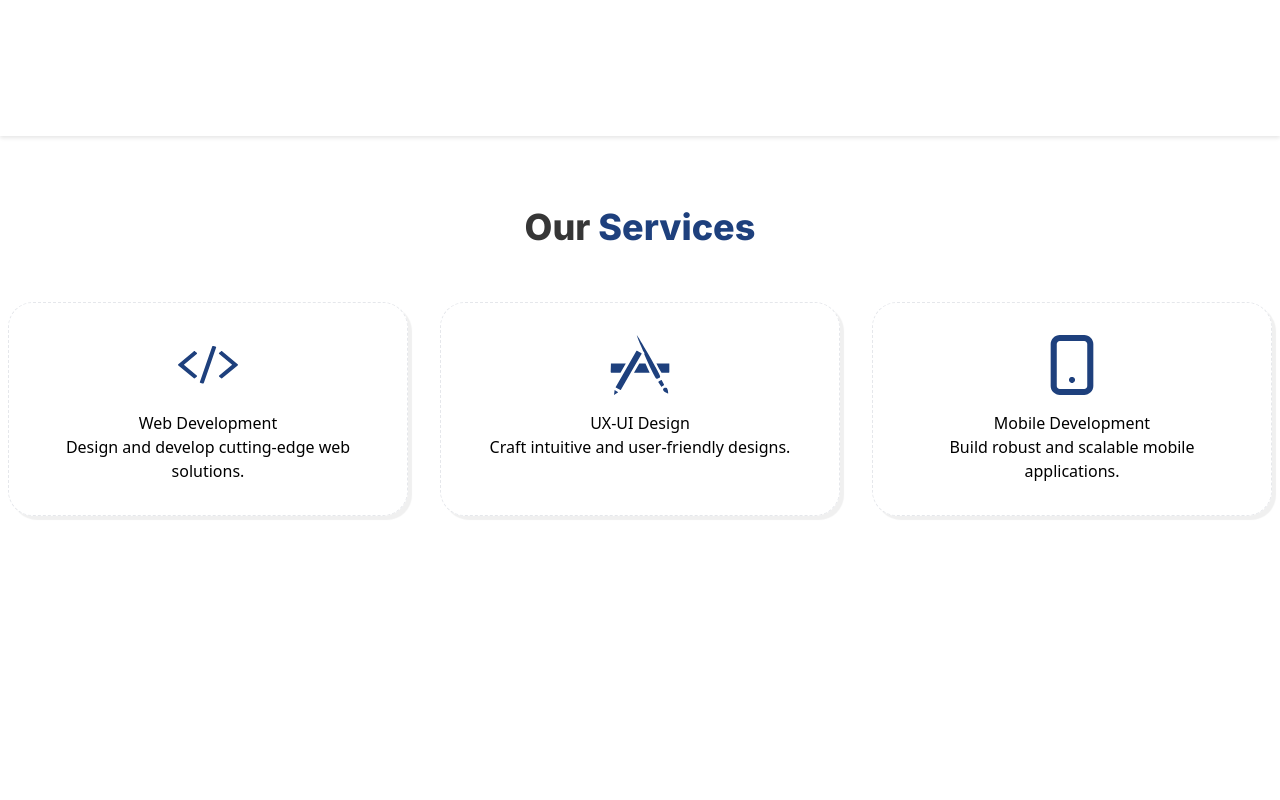
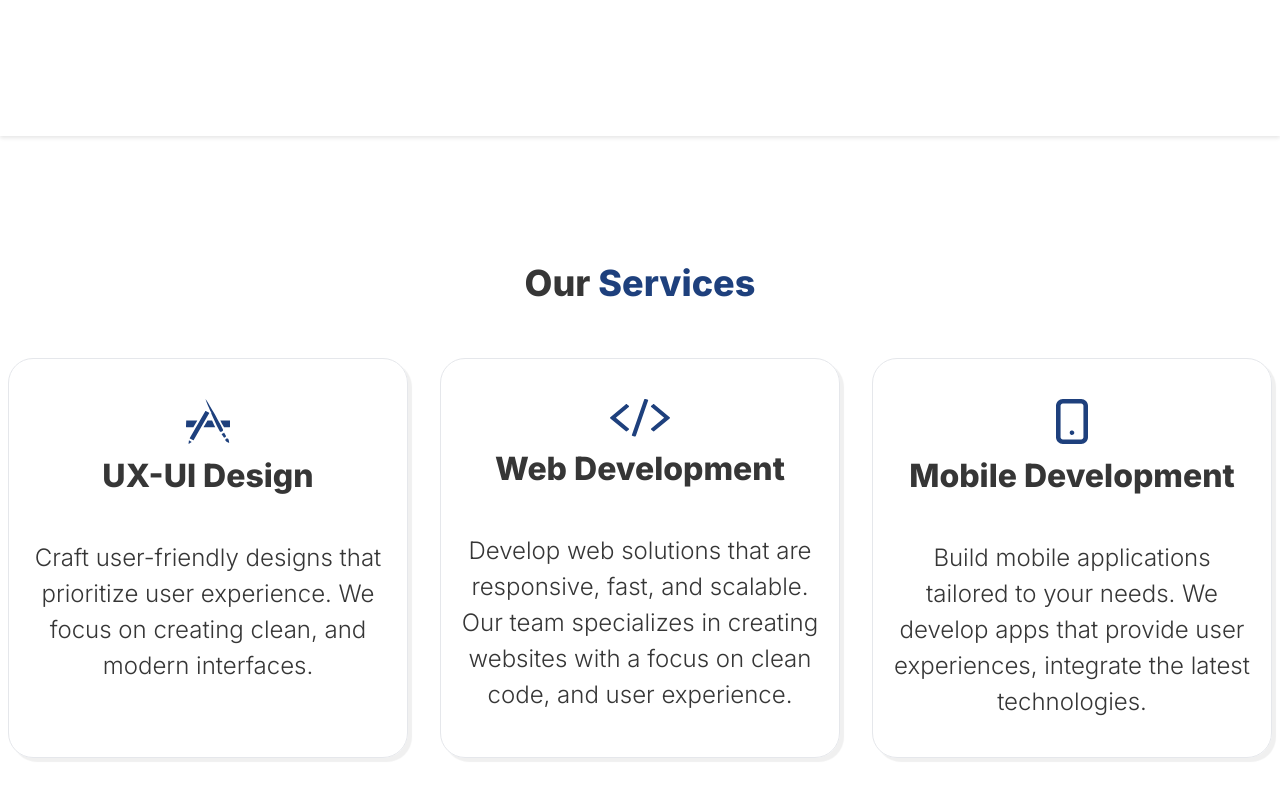
Before and after one commit to Momen-Assaf/HunainFZE, a React (Create React App) app: page / in a window 1280 px wide. Shown: the part 1415-2215 px from the top of the page. Before the commit the page ends 1995 px from the top, so only its background shows below. Built offline with nearby package versions, Linux system fonts and the light colour scheme.

Commit message:
our services updates

```diff
--- a/src/pages/Landing/components/OurServices.tsx
+++ b/src/pages/Landing/components/OurServices.tsx
@@ -4,7 +4,7 @@ import theme from "../../../theme";
 
 const OurServices = () => {
     return (
-        <section className="py-16" id="ourServices">
+        <section className="py-[120px]" id="ourServices">
             {/* Header */}
             <div className="text-center mb-12">
                 <h2
@@ -22,19 +22,22 @@ const OurServices = () => {
             {/* Cards */}
             <div className="container mx-auto flex flex-wrap justify-center gap-8">
                 <ServiceCard
-                    title="Web Development"
-                    description="Design and develop cutting-edge web solutions."
-                    iconSrc={codeIcon}
+                    title="UX-UI Design"
+                    description="Craft user-friendly designs that prioritize user experience. We focus on creating clean, and modern interfaces."
+                    iconSrc={designIcon}
+                    logoClass="w-[44px] h-[45px]"
                 />
                 <ServiceCard
-                    title="UX-UI Design"
-                    description="Craft intuitive and user-friendly designs."
-                    iconSrc={designIcon}
+                    title="Web Development"
+                    description="Develop web solutions that are responsive, fast, and scalable. Our team specializes in creating websites with a focus on clean code, and user experience."
+                    iconSrc={codeIcon}
+                    logoClass="w-[60px] h-[38px]"
                 />
                 <ServiceCard
                     title="Mobile Development"
-                    description="Build robust and scalable mobile applications."
+                    description="Build mobile applications tailored to your needs. We develop apps that provide user experiences, integrate the latest technologies."
                     iconSrc={mobileIcon}
+                    logoClass="w-[32px] h-[45px]"
                 />
             </div>
         </section>
--- a/src/pages/Landing/components/ServiceCard.tsx
+++ b/src/pages/Landing/components/ServiceCard.tsx
@@ -5,25 +5,39 @@ const ServiceCard = ({
     description = "Lorem ipsum dolor sit amet consectetur. Pretium ac enim sapien egestas aenean dapibus. Diam nunc morbi rutrum aliquam sit sit lacus.",
     iconSrc = "../logo.svg",
     className = "",
+    logoClass = "",
 }) => {
 
     return (
         <div
-            className={`relative w-full max-w-[400px] h-auto p-8 rounded-[25px] shadow-md hover:scale-105 transition-transform border border-dashed ${className}`}
+            className={`relative w-[400px] h-[400px] px-5 pt-10 hover:scale-105 transition-transform border ${className}`}
             style={{
                 borderColor: theme.colors.cardBorder,
                 boxShadow: theme.boxShadow.serviceCard,
+                borderRadius: theme.borderRadius.lg
             }}
         >
             <img
-                className="w-[60px] h-[60px] mx-auto mb-4"
+                className={`${logoClass} mx-auto mb-2`}
                 alt="Icon"
                 src={iconSrc}
             />
-            <h3 className="text-center">
+            <h3 className="text-center"
+            style={{
+                color: theme.colors.textDark,
+                fontFamily: theme.fonts.primary,
+                fontSize: theme.fontSize.large,
+                fontWeight: theme.fontWeight.extraBold,
+            }}>
                 {title}
             </h3>
-            <p className="text-center">
+            <p className="text-center py-10"
+            style={{
+                color: theme.colors.textDark,
+                fontFamily: theme.fonts.primary,
+                fontSize: theme.fontSize.paragraph,
+                fontWeight: theme.fontWeight.light,
+            }}>
                 {description}
             </p>
         </div>
--- a/src/theme.js
+++ b/src/theme.js
@@ -7,7 +7,7 @@ const theme = {
         background_secondary: "#FBFBFB", // Secondary background color
         hover: "#1C3A6A", // Color for hover effects
         shadowColor: "#F0F0F0",
-        cardBorder: "1px solid rgba(255, 255, 255, 0.25)" /* White color with 25% opacity */
+        cardBorder: "1px solid rgba(0, 0, 0, 0.25)" /* black color with 25% opacity */
     },
     fonts: {
         primary: "Inter, sans-serif", // Primary font
```
